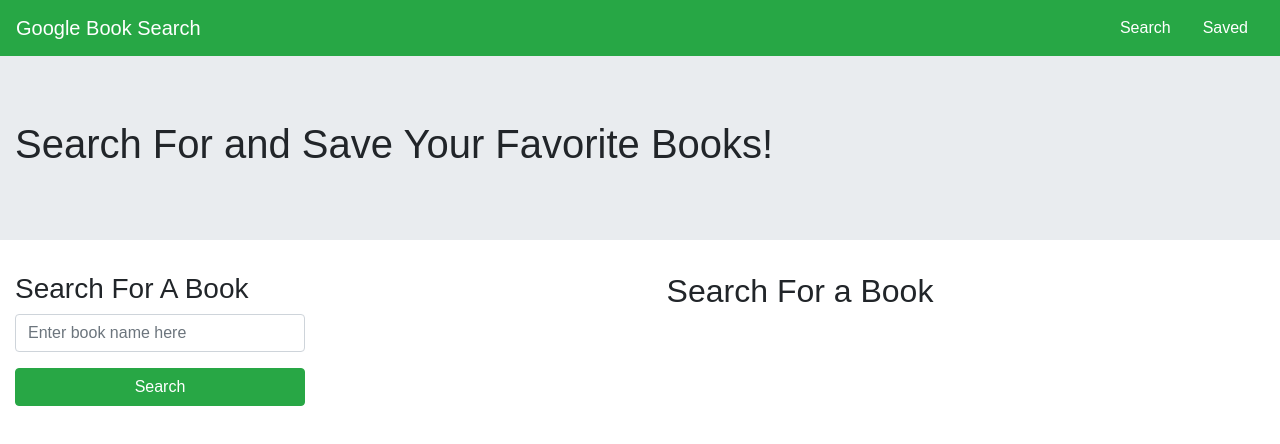
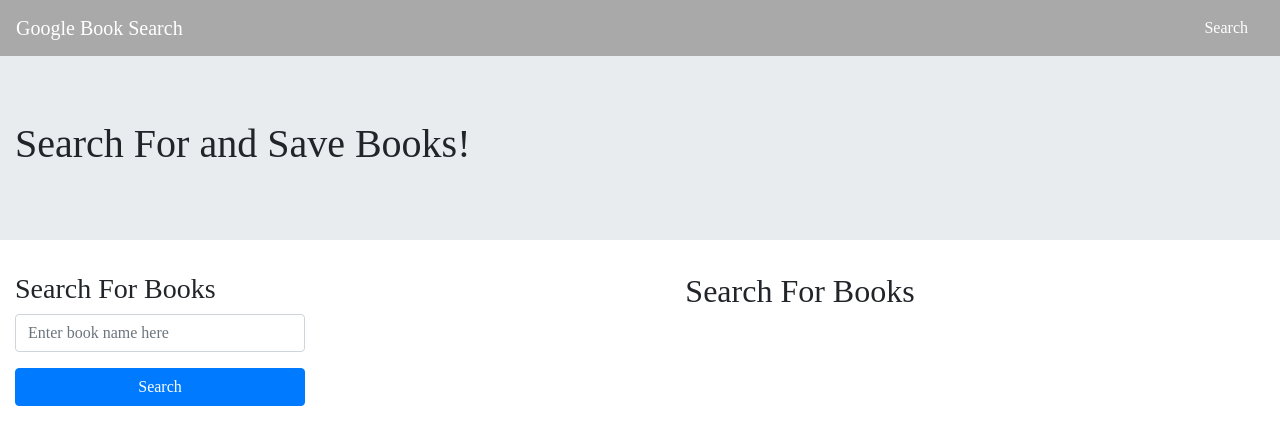
Before and after one commit to cf512/reactbooks, a React (Create React App) app in the folder client/: page / in a window 1280 px wide. Shown: the top 444 px of the page. Built offline with nearby package versions, Linux system fonts and the light colour scheme.

Commit message:
styling changes

```diff
--- a/client/src/components/Navbar.js
+++ b/client/src/components/Navbar.js
@@ -3,7 +3,7 @@
 
 let style = {
     nav: {
-        background: "#27A745"
+        background: "darkgrey"
     },
     logo: {
         color: "white"
@@ -16,7 +16,7 @@
             <Link to="/" style={style.logo} className="navbar-brand logo">Google Book Search</Link>
             <nav className="d-flex ml-auto">
                 <NavLink to="/" className="nav-link text-white" activeClassName="active">Search</NavLink>
-                <NavLink to="/saved" className="nav-link text-white" activeClassName="active">Saved</NavLink>
+                {/* <NavLink to="/saved" className="nav-link text-white" activeClassName="active">Saved</NavLink> */}
             </nav>
         </div>
     )
--- a/client/src/containers/Search.js
+++ b/client/src/containers/Search.js
@@ -70,13 +70,13 @@
             <React.Fragment>
                 <div className="jumbotron jumbotron-fluid">
                     <div className="container-fluid">
-                        <h1>Search For and Save Your Favorite Books!</h1>
+                        <h1>Search For and Save Books!</h1>
                     </div>
                 </div>
                 <div className="container-fluid">
                     <div className="row">
                         <div className="col-12 col-sm-6 col-md-3">
-                            <h3>Search For A Book</h3>
+                            <h3>Search For Books</h3>
                             <form onSubmit={this.handleFormSubmit}>
                                 <input
                                     name="searchTerm"
@@ -86,14 +86,14 @@
                                     type="input"
                                     className="form-control mb-3"
                                 />
-                                <button className="btn btn-block btn-success" onClick={this.handleFormSubmit}>
+                                <button className="btn btn-block btn-primary" onClick={this.handleFormSubmit}>
                                     Search
                                 </button>
                             </form>
                         </div>
                         <div className="col-12 col-sm-6 col-md-9">
                             {!this.state.booksList.length ? (
-                            <h2 className="text-center">Search For a Book</h2>
+                            <h2 className="text-center">Search For Books</h2>
                             ) : (
                             <React.Fragment>
                                 <h3>Results: {this.state.searchTerm}</h3>
--- a/client/src/index.css
+++ b/client/src/index.css
@@ -1,5 +1,5 @@
 body {
-  margin: 0;
-  padding: 0;
-  font-family: sans-serif;
+  margin: 100;
+  padding: 100;
+  font-family: "Times New Roman", Times, serif;
 }
```
